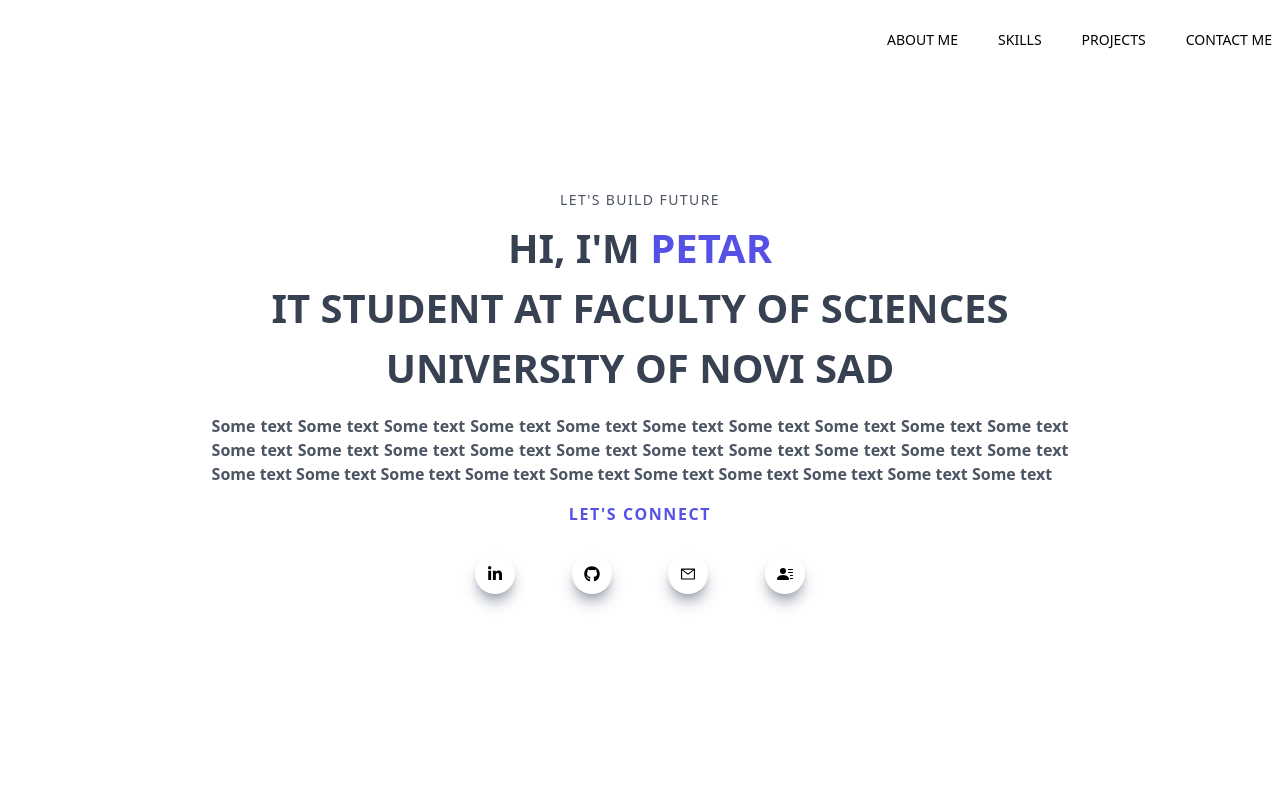
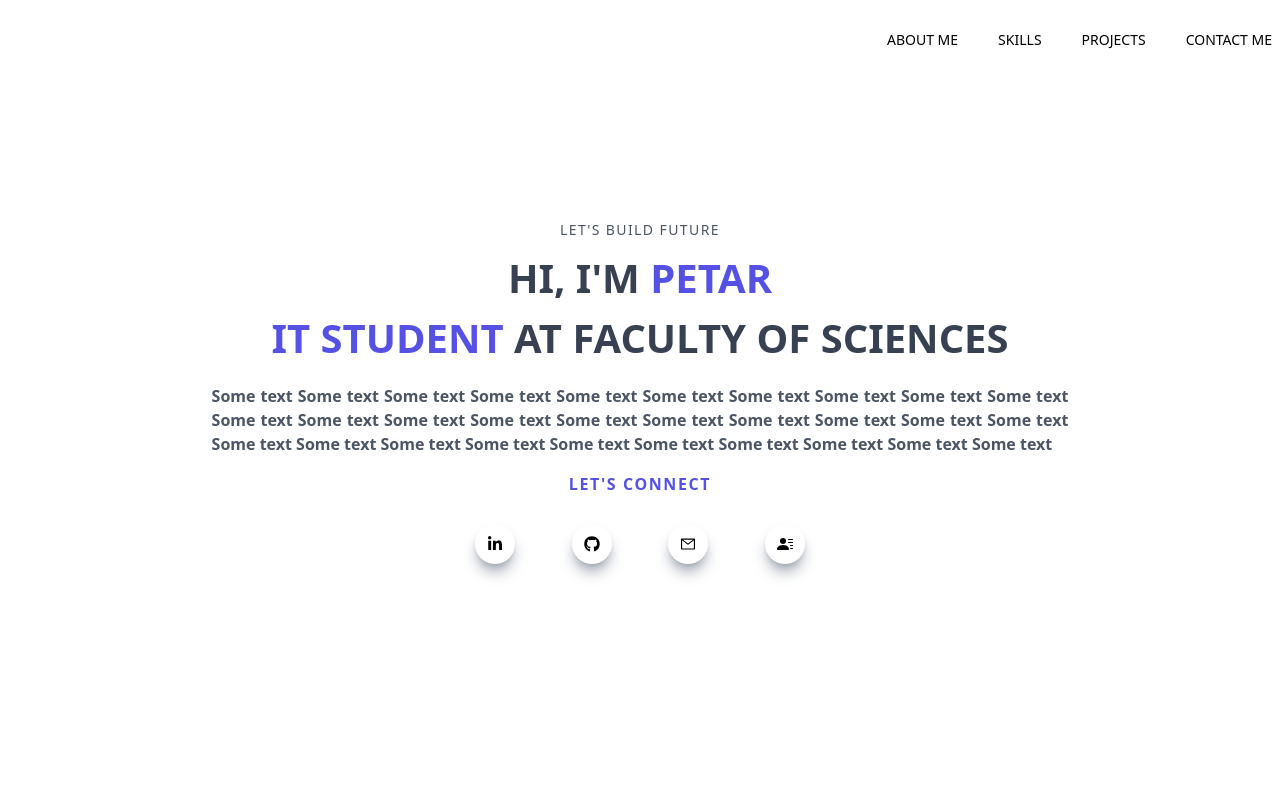
Before and after one commit to ppettarrm/ppettarrm.github.io, a Next.js app: page / in a window 1280 px wide. Shown: the top 800 px of the page. Built offline with nearby package versions, Linux system fonts and the light colour scheme.

Commit message:
Initial commit

```diff
--- a/components/Main.tsx
+++ b/components/Main.tsx
@@ -22,10 +22,7 @@ const Main = () => {
             Hi, I'm <span className="text-[#5651e5]">Petar</span>
           </h1>
           <h1 className="text-gray-700 text-[40px] uppercase text-center font-bold">
-            IT Student at Faculty of Sciences
-          </h1>
-          <h1 className="text-gray-700 text-[40px] uppercase text-center font-bold">
-            University of Novi Sad
+            <span className="text-[#5651e5]">IT Student</span> at Faculty of Sciences
           </h1>
           <p className="py-4 text-gray-600 max-w-[70%] m-auto font-semibold text-justify">
             Some text Some text Some text Some text Some text Some text
```
